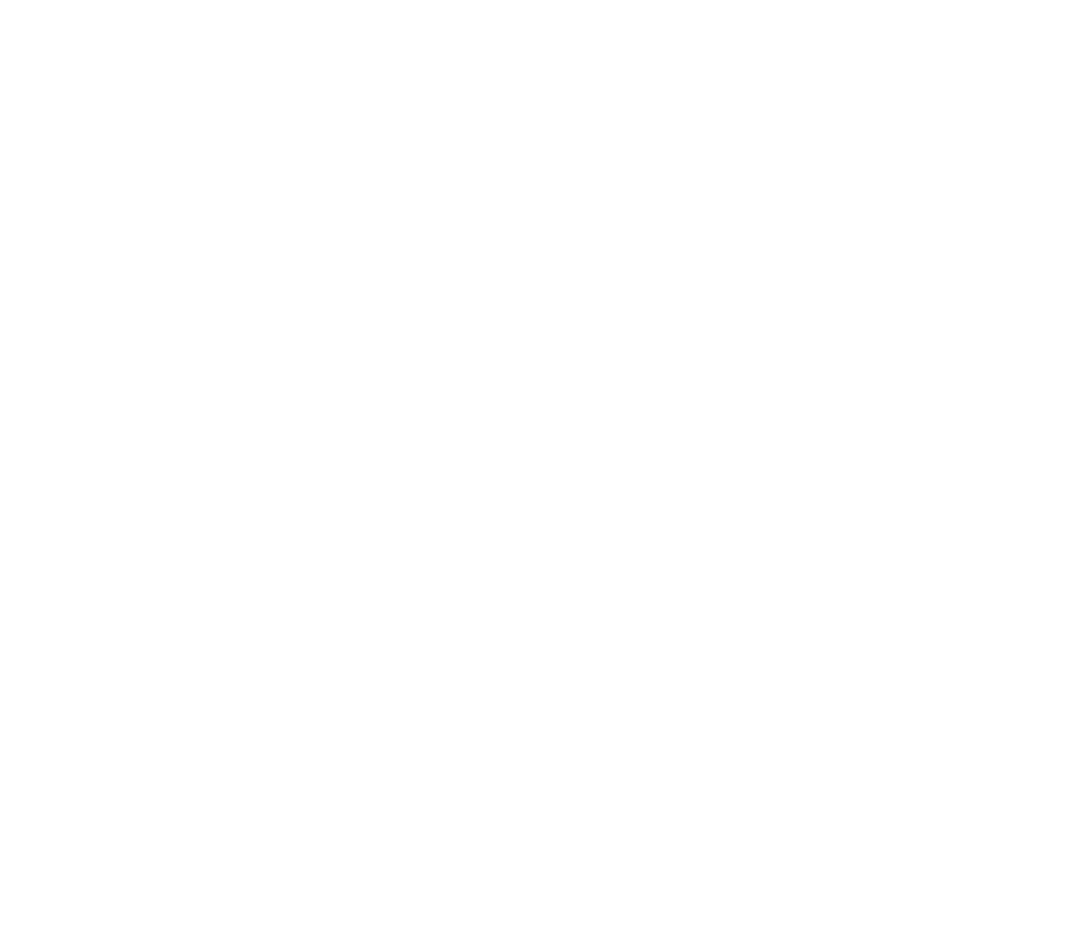
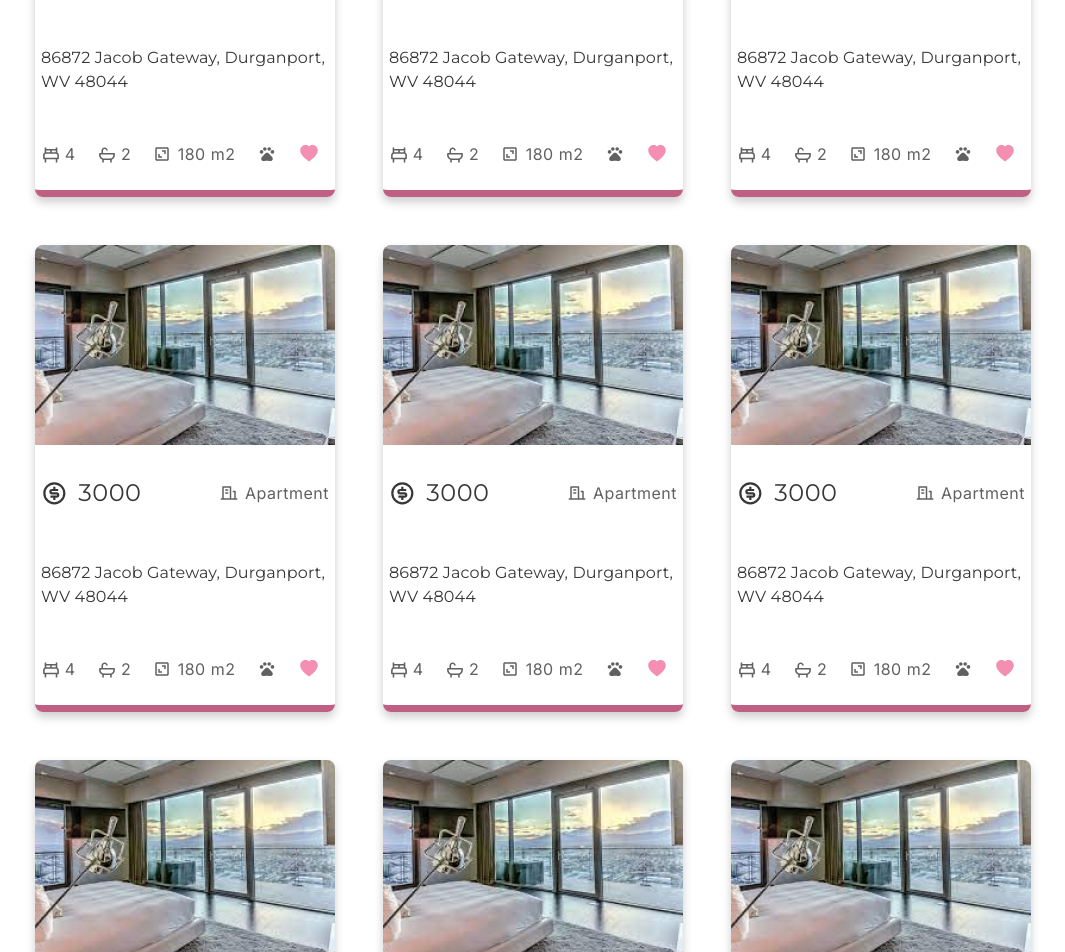
Before and after one commit to andresnb/react-get-that-home, a JavaScript app: page /properties in a window 1280 px wide. Shown: the part 540-1492 px from the top of the page, without its empty margins (107-1172 px from the left). Before the commit the page ends 800 px from the top, so only its background shows below. Built offline with nearby package versions, Linux system fonts and the light colour scheme; no server answers; the HTML template or start-up script is replaced by a standard one.

Commit message:
ADD: properties list in list-view-page

```diff
--- a/src/App.js
+++ b/src/App.js
@@ -19,7 +19,7 @@
       {/* <PropertyCard /> */}
       {/* <LandingPage /> */}
       {/* <PropertyDetailPage/> */}
-      {/* <ListViewPage/> */}
+      <ListViewPage/>
     </div>
   );
 }
--- a/src/pages/list-view-page.js
+++ b/src/pages/list-view-page.js
@@ -3,6 +3,7 @@
 import { FiSearch, FiChevronDown } from "react-icons/fi";
 import { AiOutlineMinus } from "react-icons/ai";
 import { RiMoneyDollarCircleFill } from "react-icons/ri";
+import sampleProperty from "../assets/images/rental-image-example.png";
 
 const Wrapper = styled.div`
   display: flex;
@@ -160,6 +161,16 @@
   color: #8E8E8E;
 `;
 
+
+const PropertiesContainer = styled.div`
+  width: fit-content;
+  display: grid;
+  gap: 48px;
+  grid-template-columns: repeat(3, 300px);
+  justify-content:center;
+  align-items: center;
+`;
+
 function ListViewPage() {
 
   return (
@@ -201,7 +212,7 @@
           </select>
         </FiltersSection>
 
-        <PriceFilter>
+        {/* <PriceFilter>
           <p style={{ fontFamily: "Inter", fontWeight: "400", fontSize: "10px",
               lineHeight: "12.1px", letterSpacing: "1.5px", color: "#616161", marginBottom: "4px"}}>PRICE RANGE</p>
 
@@ -244,9 +255,9 @@
               <p>PRICE</p>
             </PinkDoneButton>
           </div>
-        </PriceFilter>
+        </PriceFilter> */}
 
-        <PropertyFilter>
+        {/* <PropertyFilter>
           <p style={{ fontFamily: "Inter", fontWeight: "400", fontSize: "10px",
               lineHeight: "12.1px", letterSpacing: "1.5px", color: "#616161", marginBottom: "12px"}}>PROPERTY TYPE</p>
 
@@ -273,9 +284,9 @@
               <p>PRICE</p>
             </PinkDoneButton>
           </div>
-        </PropertyFilter>
+        </PropertyFilter> */}
 
-        <MoreFilter>
+        {/* <MoreFilter>
           <div style={{display: "flex", flexDirection: "row", justifyContent: "left", alignItems: "center", gap: "4px", marginBottom: "24px"}}>
             <ButtonFilterCheckbox
               type="checkbox"
@@ -325,9 +336,9 @@
               <p>PRICE</p>
             </PinkDoneButton>
           </div>
-        </MoreFilter>
+        </MoreFilter> */}
 
-        <BedAndBathFilter>
+        {/* <BedAndBathFilter>
           <p style={{ fontFamily: "Inter", fontWeight: "400", fontSize: "10px",
               lineHeight: "12.1px", letterSpacing: "1.5px", color: "#616161", marginBottom: "4px"}}>BEDS</p>
           <div style={{display: "flex", flexDirection: "row", justifyContent: "left", alignItems: "center", marginBottom: "12px"}}>
@@ -382,7 +393,21 @@
               <p>PRICE</p>
             </PinkDoneButton>
           </div>
-        </BedAndBathFilter>
+        </BedAndBathFilter> */}
+
+            <p style={{ fontFamily: "Montserrat", fontWeight: "500", fontSize: "20px",
+                lineHeight: "28px", color: "#616161", marginTop: "16px", marginBottom: "22px", textAlign: "left"}}>9 properties found</p>
+            <PropertiesContainer>
+              <PropertyCard image={sampleProperty} />
+              <PropertyCard image={sampleProperty} />
+              <PropertyCard image={sampleProperty} />
+              <PropertyCard image={sampleProperty} />
+              <PropertyCard image={sampleProperty} />
+              <PropertyCard image={sampleProperty} />
+              <PropertyCard image={sampleProperty} />
+              <PropertyCard image={sampleProperty} />
+              <PropertyCard image={sampleProperty} />
+            </PropertiesContainer>
       </PageContainer>
     </Wrapper>
   )
```
